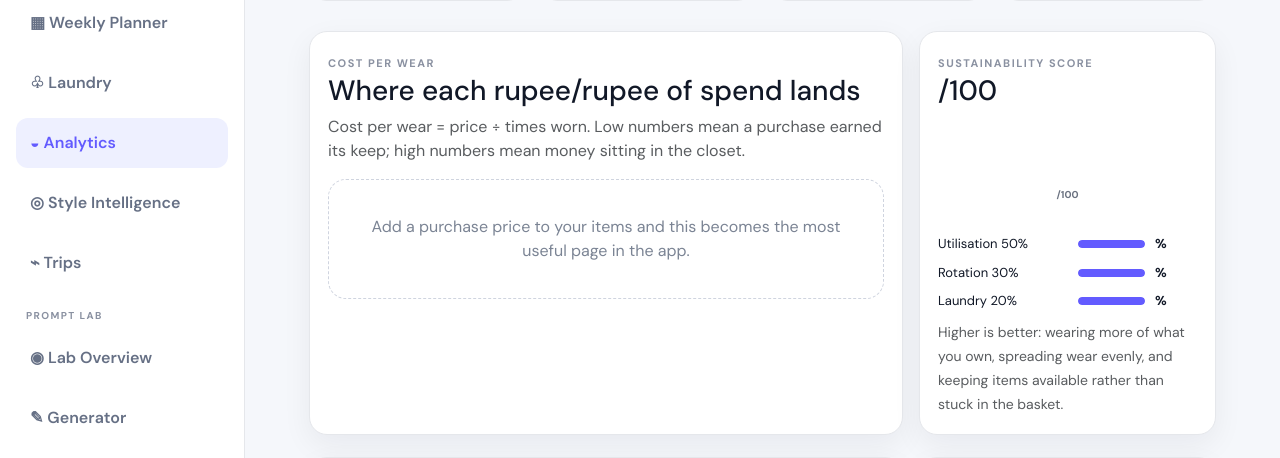
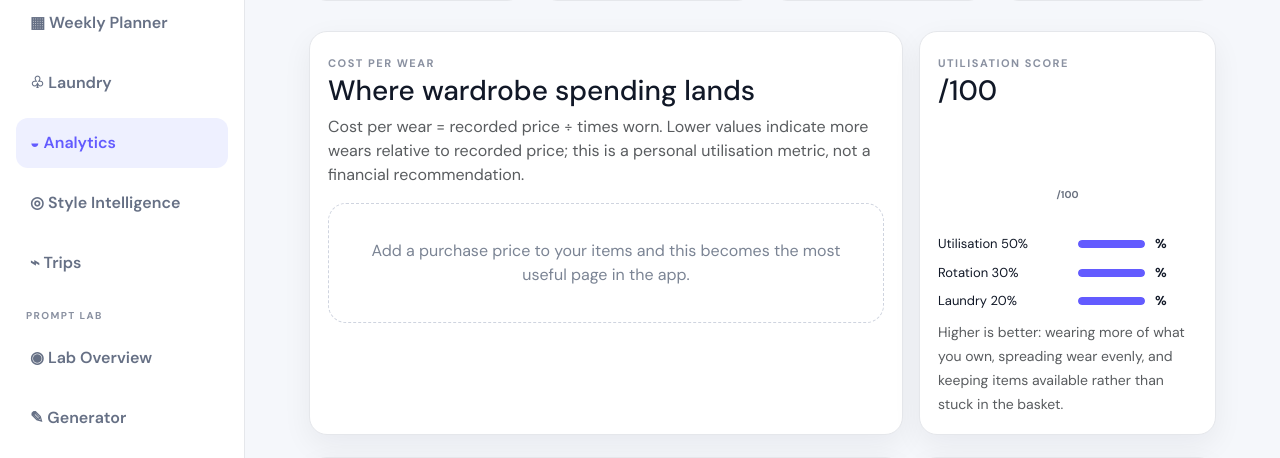
Before and after one commit to preethamofficial/WardrobeOS, a Django app: template templates/analytics/dashboard.html in a window 1280 px wide. Shown: the part 280-738 px from the top of the page. Run offline with Django 5.2, Linux system fonts and the light colour scheme; the template is opened without the code that fills it, so the values that code supplies are empty; some libraries are stand-ins or nearby versions.

Commit message:
copy: make analytics metrics precise and non-misleading

```diff
--- a/templates/analytics/dashboard.html
+++ b/templates/analytics/dashboard.html
@@ -14,8 +14,8 @@
 <div class="insight-row">
   <section class="ootd-card">
     <span class="eyebrow">COST PER WEAR</span>
-    <h3>Where each rupee/rupee of spend lands</h3>
-    <p class="text-muted">Cost per wear = price ÷ times worn. Low numbers mean a purchase earned its keep; high numbers mean money sitting in the closet.</p>
+    <h3>Where wardrobe spending lands</h3>
+    <p class="text-muted">Cost per wear = recorded price ÷ times worn. Lower values indicate more wears relative to recorded price; this is a personal utilisation metric, not a financial recommendation.</p>
     {% if best_cpw %}
       <h4 class="section-label">Best value</h4>
       {% for row in best_cpw %}
@@ -39,7 +39,7 @@
   </section>
 
   <aside class="dna-card">
-    <span class="eyebrow">SUSTAINABILITY SCORE</span>
+    <span class="eyebrow">UTILISATION SCORE</span>
     <h3>{{ sustainability }}/100</h3>
     <div class="score-ring" style="--pct:{{ sustainability }}"><b>{{ sustainability }}</b><small>/100</small></div>
     <div class="metric-row"><span>Utilisation 50%</span><div class="bar"><i style="width:{{ utilization }}%"></i></div><b>{{ utilization }}%</b></div>
```
